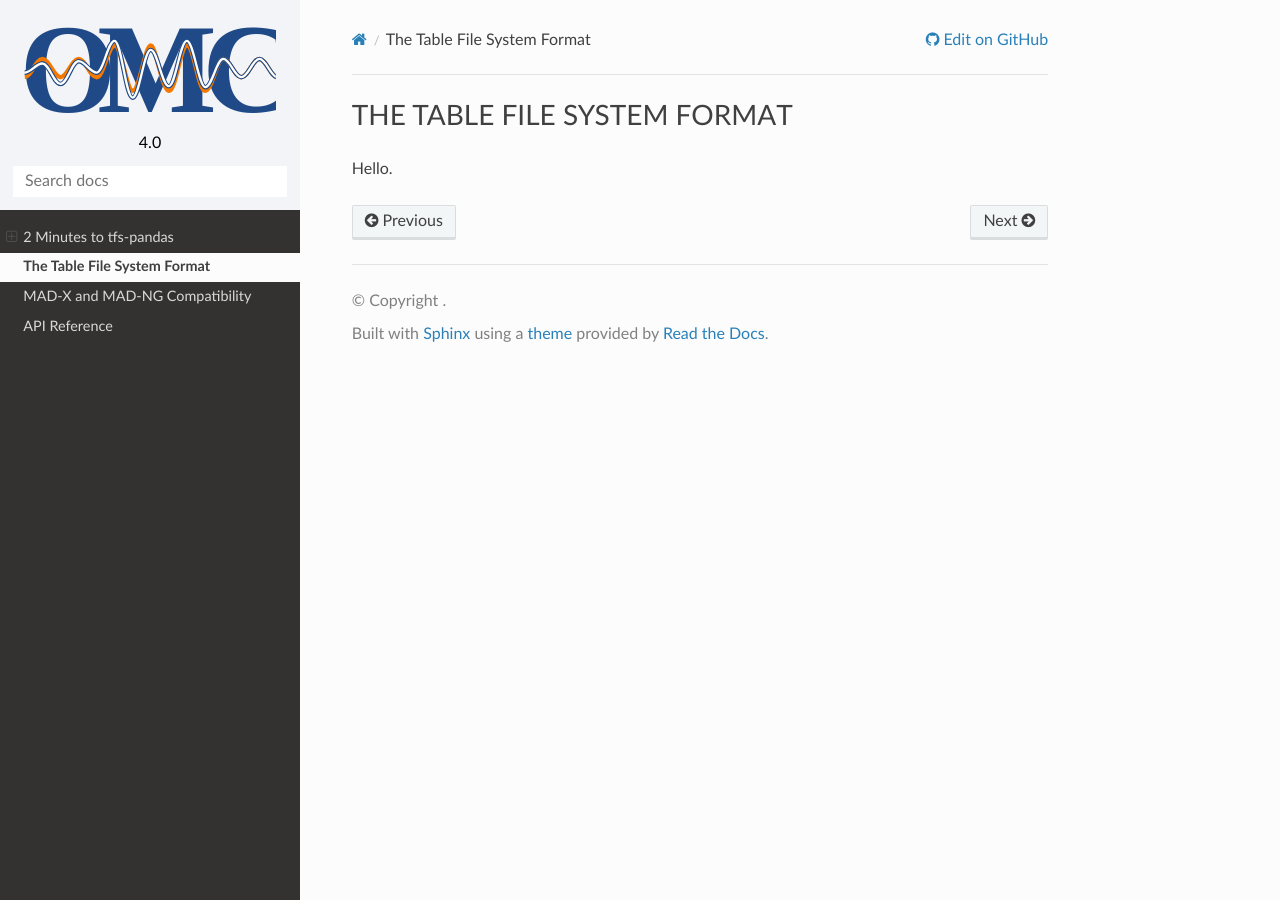
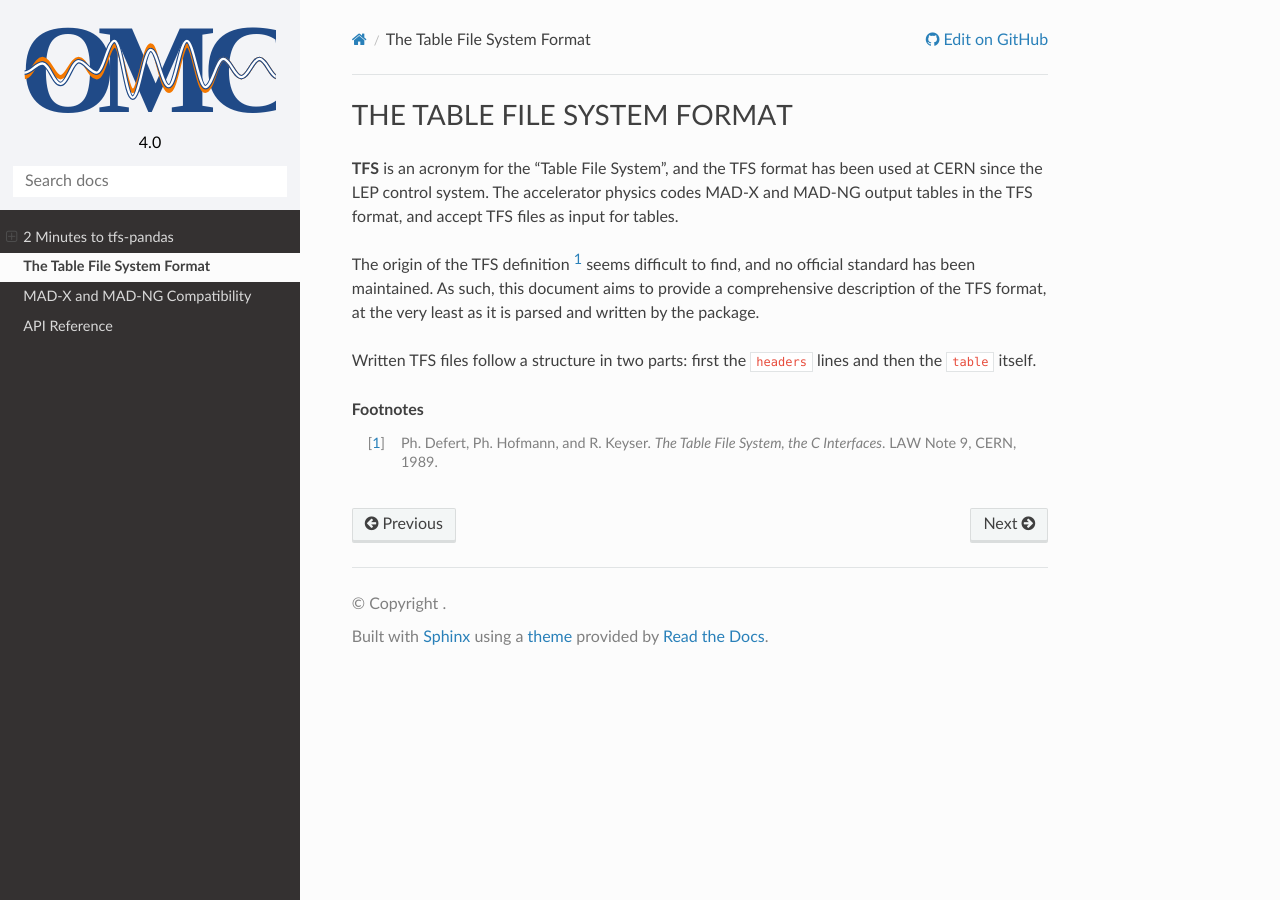
Before and after one commit to pylhc/tfs, a Sphinx documentation site: the page built from doc/tfs.rst, in a window 1280 px wide. Built offline with Sphinx 7.4.7 and the Read the Docs theme 2.0.0, drawn with Linux system fonts in a browser that asks for light colours.

Commit message:
intro paragraphs

```diff
--- a/doc/tfs.rst
+++ b/doc/tfs.rst
@@ -1,4 +1,15 @@
 The Table File System Format
 ============================
 
-Hello.
+**TFS** is an acronym for the "Table File System", and the TFS format has been used at CERN since the LEP control system.
+The accelerator physics codes MAD-X and MAD-NG output tables in the TFS format, and accept TFS files as input for tables.
+
+The origin of the TFS definition [#f1]_ seems difficult to find, and no official standard has been maintained.
+As such, this document aims to provide a comprehensive description of the TFS format, at the very least as it is parsed and written by the package.
+
+Written TFS files follow a structure in two parts: first the ``headers`` lines and then the ``table`` itself.
+
+
+.. rubric:: Footnotes
+
+.. [#f1] Ph. Defert, Ph. Hofmann, and R. Keyser. *The Table File System, the C Interfaces*. LAW Note 9, CERN, 1989.
```
